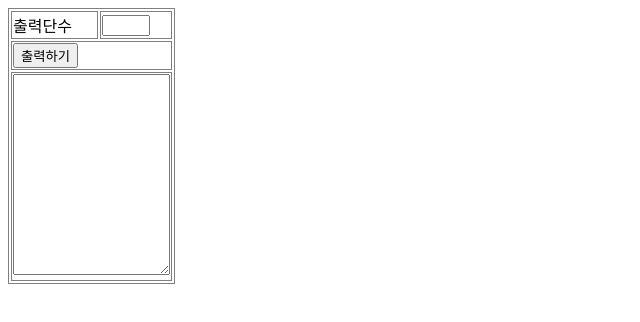
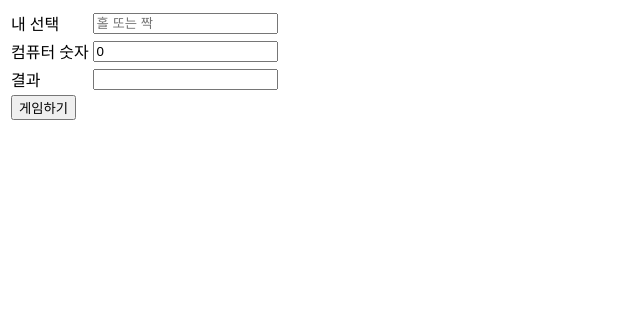
Before and after one commit to jin-yeager/hello-svelte, a Svelte app: page / in a window 1280 px wide. Shown: the top 322 px of the page, without its empty margins (0-640 px from the left). Built offline with nearby package versions, Linux system fonts and the light colour scheme.

Commit message:
feat: odd-even game

```diff
--- a/src/App.svelte
+++ b/src/App.svelte
@@ -1,11 +1,12 @@
 <script>
 
 import Gugu from "./lib/Gugu.svelte";
+import Holl from "./lib/Holl.svelte";
 </script>
 
 <main>
 
-<Gugu/>
+<Holl/>
 
 </main>
 
--- /dev/null
+++ b/src/lib/Holl.svelte
@@ -0,0 +1,52 @@
+<script>
+  let mine = ""
+  let com = 0
+  let result = ""
+
+  function myclick() {
+    if (mine !== "홀" && mine !== "짝") {
+      result = "홀 또는 짝을 입력해주세요"
+      com = 0
+      return
+    }
+
+    const num = Math.floor(Math.random() * 10) + 1
+    com = num
+
+    const parity = num % 2 === 0 ? "짝" : "홀"
+
+    result = mine === parity ? "이겼습니다!" : "졌습니다!"
+  }
+</script>
+
+
+<table>
+  <tbody>
+  <tr>
+    <td>내 선택</td>
+    <td>
+      <input type="text" bind:value={mine} placeholder="홀 또는 짝">
+    </td>
+  </tr>
+  <tr>
+    <td>컴퓨터 숫자</td>
+    <td>
+      <input type="number" bind:value={com} readonly>
+    </td>
+  </tr>
+  <tr>
+    <td>결과</td>
+    <td>
+      <input type="text" bind:value={result} readonly>
+    </td>
+  </tr>
+  <tr>
+    <td colspan="2">
+      <input type="button" on:click={myclick} value="게임하기">
+    </td>
+  </tr>
+  </tbody>
+</table>
+<style>
+
+</style>
```
